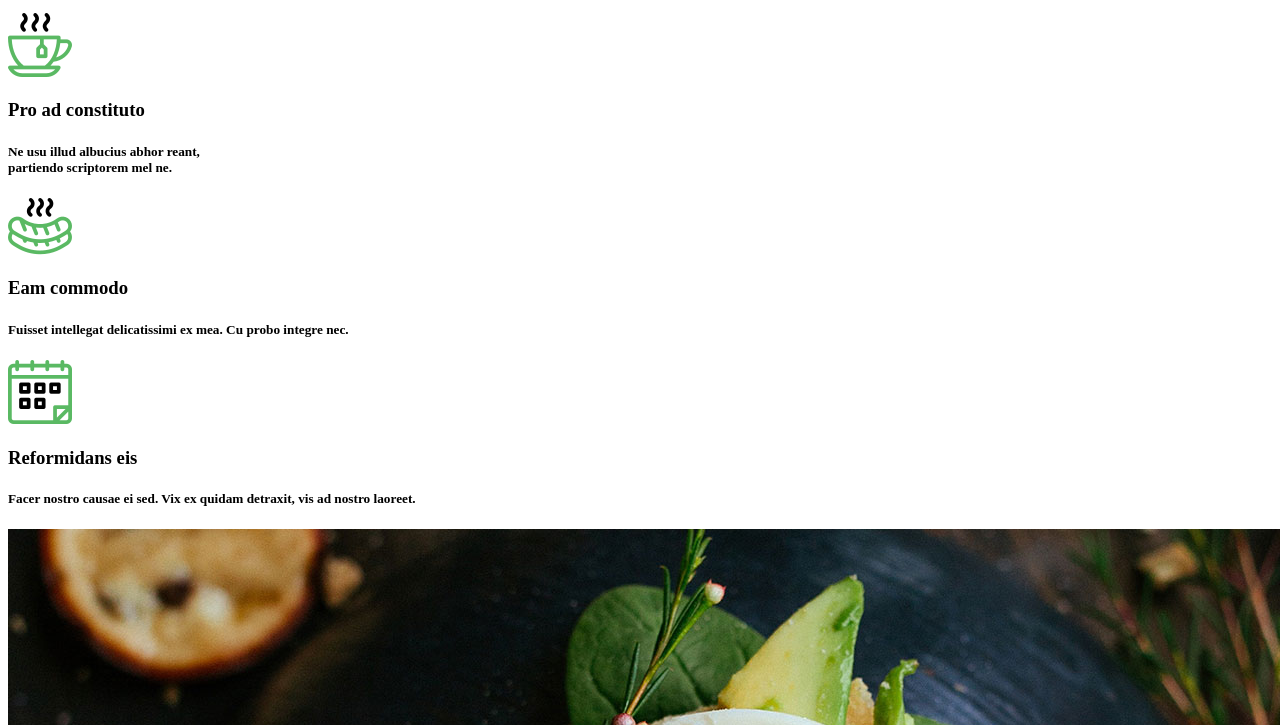
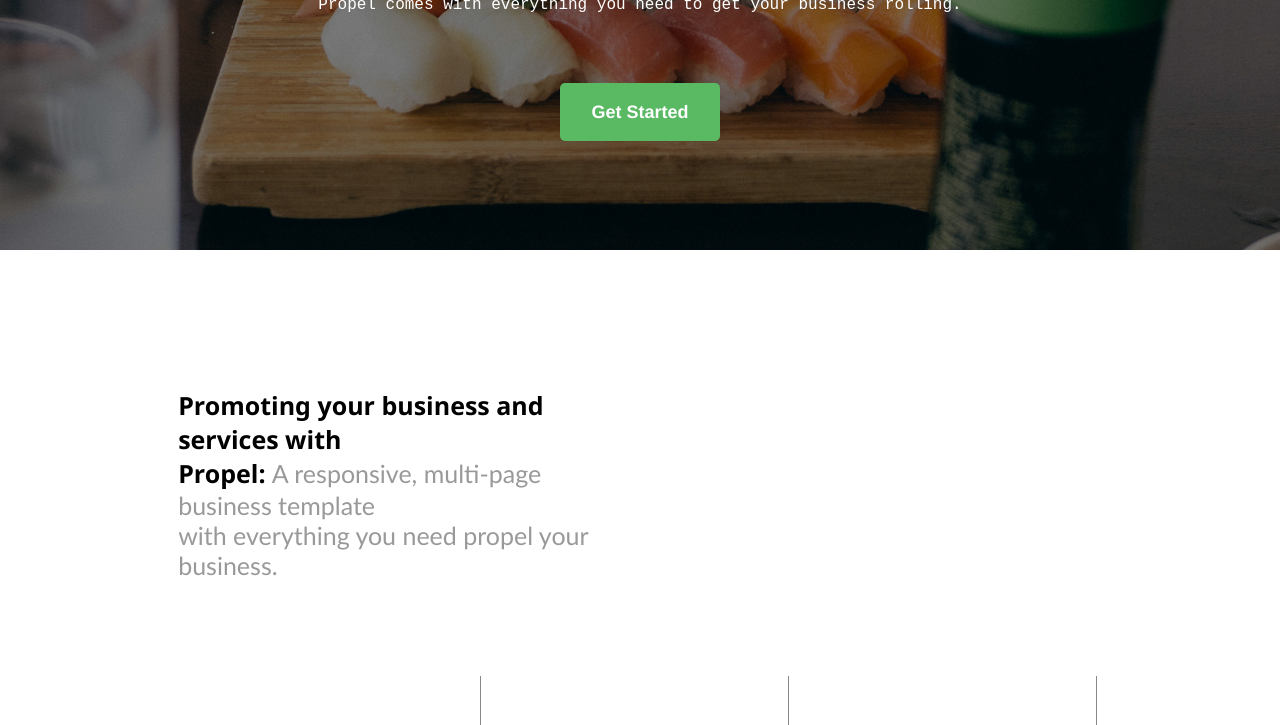
Before and after one commit to whodivyanshu/Project1, a plain HTML site: page index.html in a window 1280 px wide. Shown: the part 330-1055 px from the top of the page. Drawn offline with nearby package versions, Linux system fonts and the light colour scheme; the site is published under a folder, as on GitHub Pages, so addresses that start at the root find nothing; a web font is replaced by a local one.

Commit message:
Update index.html

```diff
--- a/index.html
+++ b/index.html
@@ -10,7 +10,7 @@
 <link rel="preconnect" href="https://fonts.googleapis.com">
 <link rel="preconnect" href="https://fonts.gstatic.com" crossorigin>
 <link href="https://fonts.googleapis.com/css2?family=Libre+Franklin:wght@800&display=swap" rel="stylesheet">
-    <link rel="stylesheet" href="/syle.css">
+    <link rel="stylesheet" href="syle.css">
     <title>Divyanshu</title>
 </head>
 <body>
```
